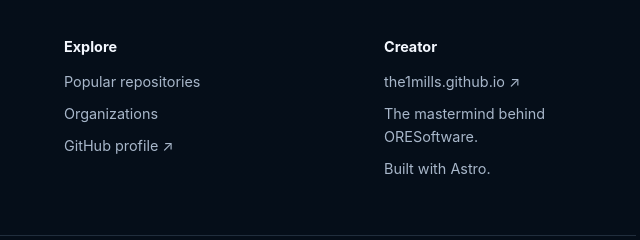
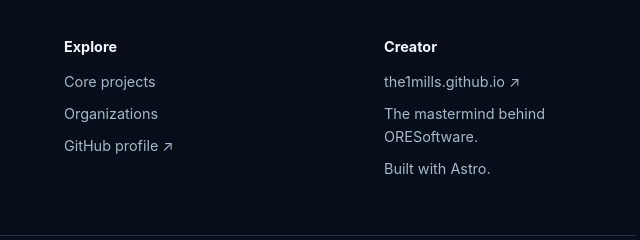
Before and after one commit to ORESoftware/oresoftware.github.io, an Astro site: page / in a window 1280 px wide. Shown: the part 5709-5949 px from the top of the page, 594-1234 px from the left. Built offline with nearby package versions, Linux system fonts and the light colour scheme; Astro itself is replaced by a stand-in of ours.

Commit message:
align footer with core projects

```diff
--- a/src/components/SiteFooter.astro
+++ b/src/components/SiteFooter.astro
@@ -14,7 +14,7 @@
 
     <div class="footer-links">
       <strong>Explore</strong>
-      <a href="#featured">Popular repositories</a>
+      <a href="#featured">Core projects</a>
       <a href="#organizations">Organizations</a>
       <a href="https://github.com/ORESoftware" target="_blank" rel="noreferrer">GitHub profile ↗</a>
     </div>
```
